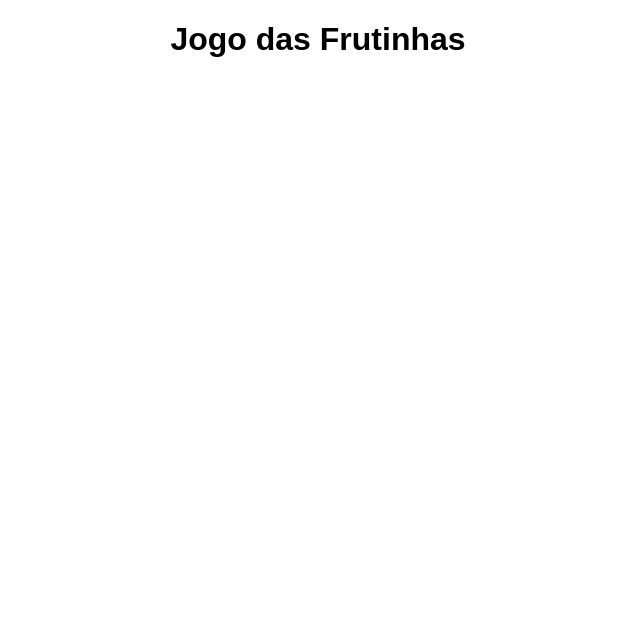
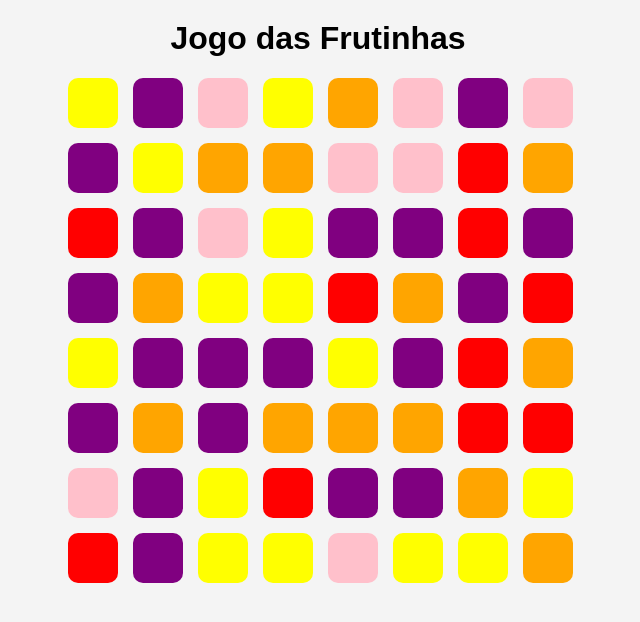
Before and after one commit to ZeroZzzzzzzzz/Htmsss, a plain HTML site: page index.html in a window 1280 px wide. Shown: the whole page, without its empty margins (322-962 px from the left). Drawn offline with Linux system fonts and the light colour scheme.

Commit message:
Update styles.css

```diff
--- a/styles.css
+++ b/styles.css
@@ -1,20 +1,62 @@
 body {
+    font-family: Arial, sans-serif;
     text-align: center;
-    font-family: Arial, sans-serif;
+    background-color: #f4f4f4;
 }
-#gameBoard {
+
+h1 {
+    margin-top: 20px;
+}
+
+.game-board {
     display: grid;
-    grid-template-columns: repeat(6, 50px);
+    grid-template-columns: repeat(8, 60px);
+    grid-template-rows: repeat(8, 60px);
     gap: 5px;
     margin: 20px auto;
+    width: 500px;
+    height: 500px;
 }
-.tile {
+
+.fruit {
     width: 50px;
     height: 50px;
-    background-color: #f9f9f9;
-    border: 1px solid #ddd;
-    display: flex;
-    justify-content: center;
-    align-items: center;
-    font-size: 20px;
+    border-radius: 10px;
+    cursor: pointer;
+    transition: transform 0.3s ease;
 }
+
+.fruit.apple {
+    background-color: red;
+}
+
+.fruit.banana {
+    background-color: yellow;
+}
+
+.fruit.cherry {
+    background-color: pink;
+}
+
+.fruit.grape {
+    background-color: purple;
+}
+
+.fruit.orange {
+    background-color: orange;
+}
+
+.fruit.exploding {
+    animation: explode 0.5s ease-out forwards;
+}
+
+@keyframes explode {
+    0% {
+        transform: scale(1);
+        opacity: 1;
+    }
+    100% {
+        transform: scale(2);
+        opacity: 0;
+    }
+}
```
